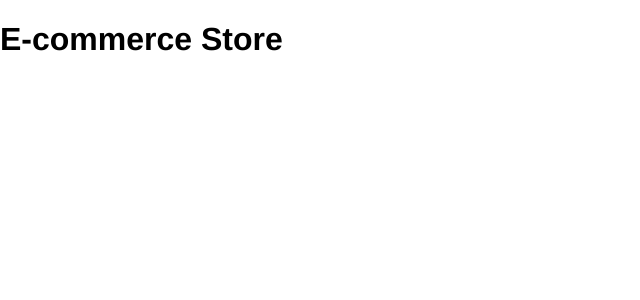
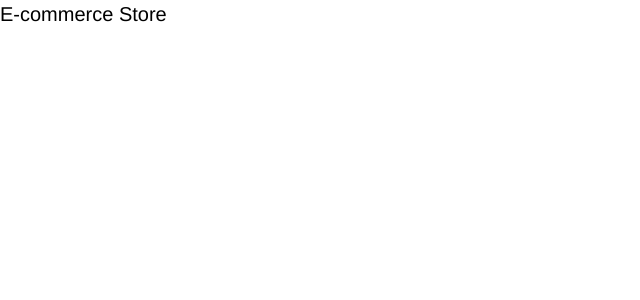
Before and after one commit to samanthacabrera/ecommerce-store, a React (Vite) app in the folder frontend/: page / in a window 1280 px wide. Shown: the top 300 px of the page, without its empty margins (0-640 px from the left). Built offline with nearby package versions, Linux system fonts and the light colour scheme.

Commit message:
install tailwindcss, basic setup done

```diff
--- /dev/null
+++ b/frontend/postcss.config.js
@@ -0,0 +1,6 @@
+export default {
+    plugins: {
+        tailwindcss: {},
+        autoprefixer: {},
+    },
+}
--- a/frontend/src/App.css
+++ b/frontend/src/App.css
@@ -1,3 +1,7 @@
+@tailwind base;
+@tailwind components;
+@tailwind utilities;
+
 body,
 html {
   margin: 0;
--- a/frontend/src/App.jsx
+++ b/frontend/src/App.jsx
@@ -1,7 +1,7 @@
 function App() {
   return (
     <div>
-      <h1>E-commerce Store</h1>
+      <h1 className="text-xl">E-commerce Store</h1>
     </div>
   )
 }
--- /dev/null
+++ b/frontend/tailwind.config.js
@@ -0,0 +1,11 @@
+/** @type {import('tailwindcss').Config} */
+export default {
+    content: [
+        "./index.html",
+        "./src/**/*.{js,ts,jsx,tsx}"
+    ],
+    theme: {
+        extend: {},
+    },
+    plugins: [],
+};
```
Also changed, not shown: frontend/package.json (+6 -2 lines), 1 other file (tests, documents, lock files or other folders).
